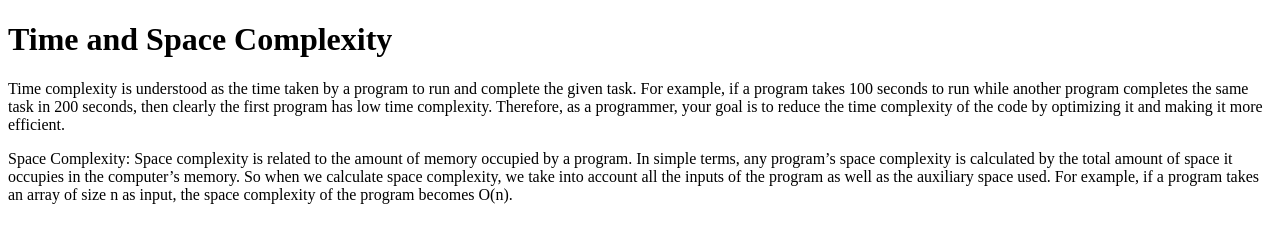
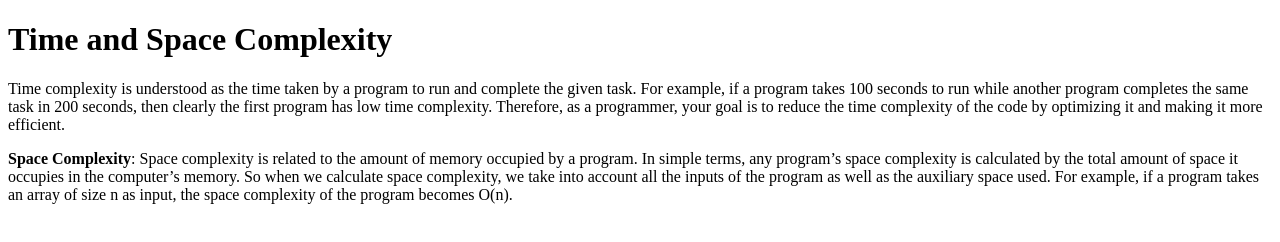
Before and after one commit to acciojob/time-and-space-complexity-Chandan159, a website: page main.html in a window 1280 px wide. Drawn offline with Linux system fonts and the light colour scheme.

Commit message:
created a submission

```diff
--- a/main.html
+++ b/main.html
@@ -12,7 +12,7 @@
 </script>
 	<h1>Time and Space Complexity</h1>
 	<p>Time complexity is understood as the time taken by a program to run and complete the given task. For example, if a program takes 100 seconds to run while another program completes the same task in 200 seconds, then clearly the first program has low time complexity. Therefore, as a programmer, your goal is to reduce the time complexity of the code by optimizing it and making it more efficient.</p>
-    <p>Space Complexity: Space complexity is related to the amount of memory occupied by a program. In simple terms, any program’s space complexity is calculated by the total amount of space it occupies in the computer’s memory. So when we calculate space complexity, we take into account all the inputs of the program as well as the auxiliary space used. For example, if a program takes an array of size n as input, the space complexity of the program becomes O(n).<p>
+    <p><b>Space Complexity</b>: Space complexity is related to the amount of memory occupied by a program. In simple terms, any program’s space complexity is calculated by the total amount of space it occupies in the computer’s memory. So when we calculate space complexity, we take into account all the inputs of the program as well as the auxiliary space used. For example, if a program takes an array of size n as input, the space complexity of the program becomes O(n).<p>
 </body>
 
 </html>
```
